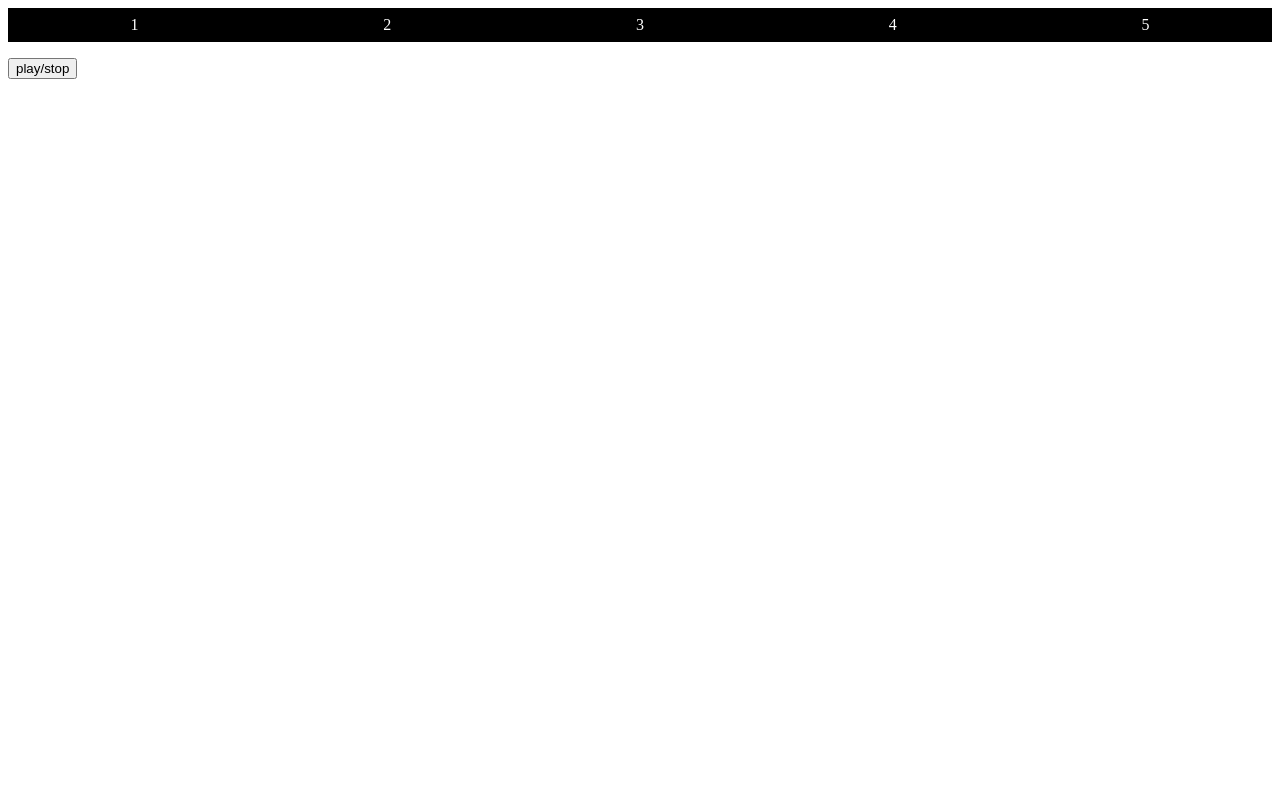
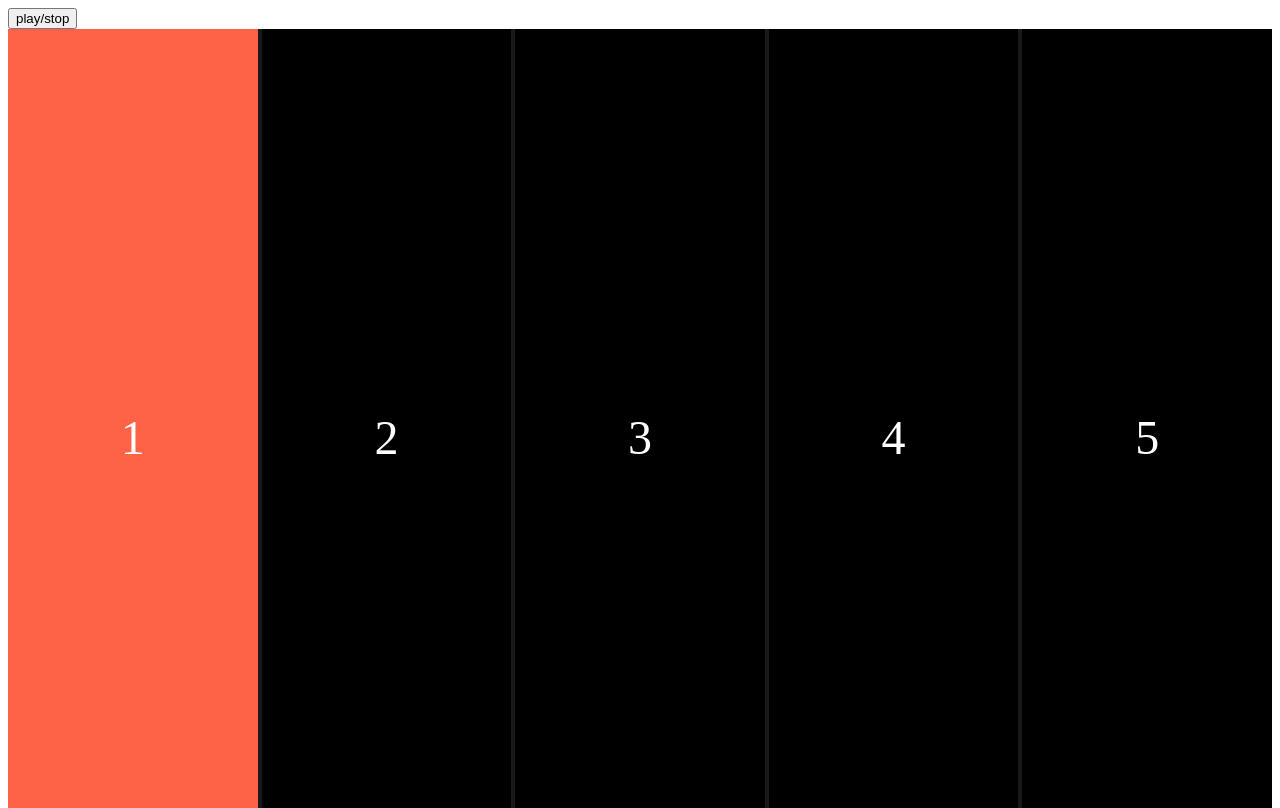
Before and after one commit to abirdwhale/tonejs-sketches, a plain HTML site: page arpeggiator/index.html in a window 1280 px wide. Drawn offline with nearby package versions, Linux system fonts and the light colour scheme.

Commit message:
improved the utility and ui

```diff
--- a/arpeggiator/css/app.scss
+++ b/arpeggiator/css/app.scss
@@ -1,6 +1,10 @@
+html, body {
+  height: 100%;
+}
+
 header {
   overflow: hidden;
-
+  height: 100%;
   input {
     position: absolute;
     left: -9999px;
@@ -13,6 +17,7 @@ header {
   }
 
   ul {
+    height: 100%;
     list-style: none;
     margin: 0;
     padding: 0;
@@ -20,12 +25,21 @@ header {
     li {
       flex: 1;
       label {
+        height: 100%;
         display: block;
         cursor: pointer;
         text-align: center;
         padding: 0.5rem;
         background: black;
         color: white;
+        display: flex;
+        flex-direction: column;
+        justify-content: center;
+        align-content: center;
+        font-size: 3rem;
+      }
+      + li {
+        border-left: 4px solid #191919;
       }
     }
   }
--- a/arpeggiator/index.html
+++ b/arpeggiator/index.html
@@ -13,7 +13,8 @@
 </head>
 <!--___________________________________________BEGIN APP-->
 <header>
-	<input id="chord-1" value="1" type="radio" name="chord">
+	<button id="play-button">play/stop</button>
+	<input id="chord-1" value="1" type="radio" name="chord" checked>
 	<input id="chord-2" value="2" type="radio" name="chord">
 	<input id="chord-3" value="3" type="radio" name="chord">
 	<input id="chord-4" value="4" type="radio" name="chord">
@@ -28,9 +29,6 @@
 </header>
 
 <body>
-	<p>
-		<button id="play-button">play/stop</button>
-	</p>
 	<script src="js/app.js"></script>
 </body>
 <!--____________________________________________END APP-->
--- a/arpeggiator/js/app.js
+++ b/arpeggiator/js/app.js
@@ -31,14 +31,15 @@ function handleChord(valueString) {
 }
 
 
-Tone.Transport.scheduleRepeat(onRepeat, '8n');
+Tone.Transport.scheduleRepeat(onRepeat, '16n');
 Tone.Transport.start();
+Tone.Transport.bpm.value = 90;
 
 function onRepeat(time) {
   let chord = chords[chordIdx],
     note = chord[step % chord.length];
 
-  synth.triggerAttackRelease(note, '8n', time);
+  synth.triggerAttackRelease(note, '16n', time);
   step++
 }
 
```
Also changed, not shown: arpeggiator/css/app.css, 1 other file.
